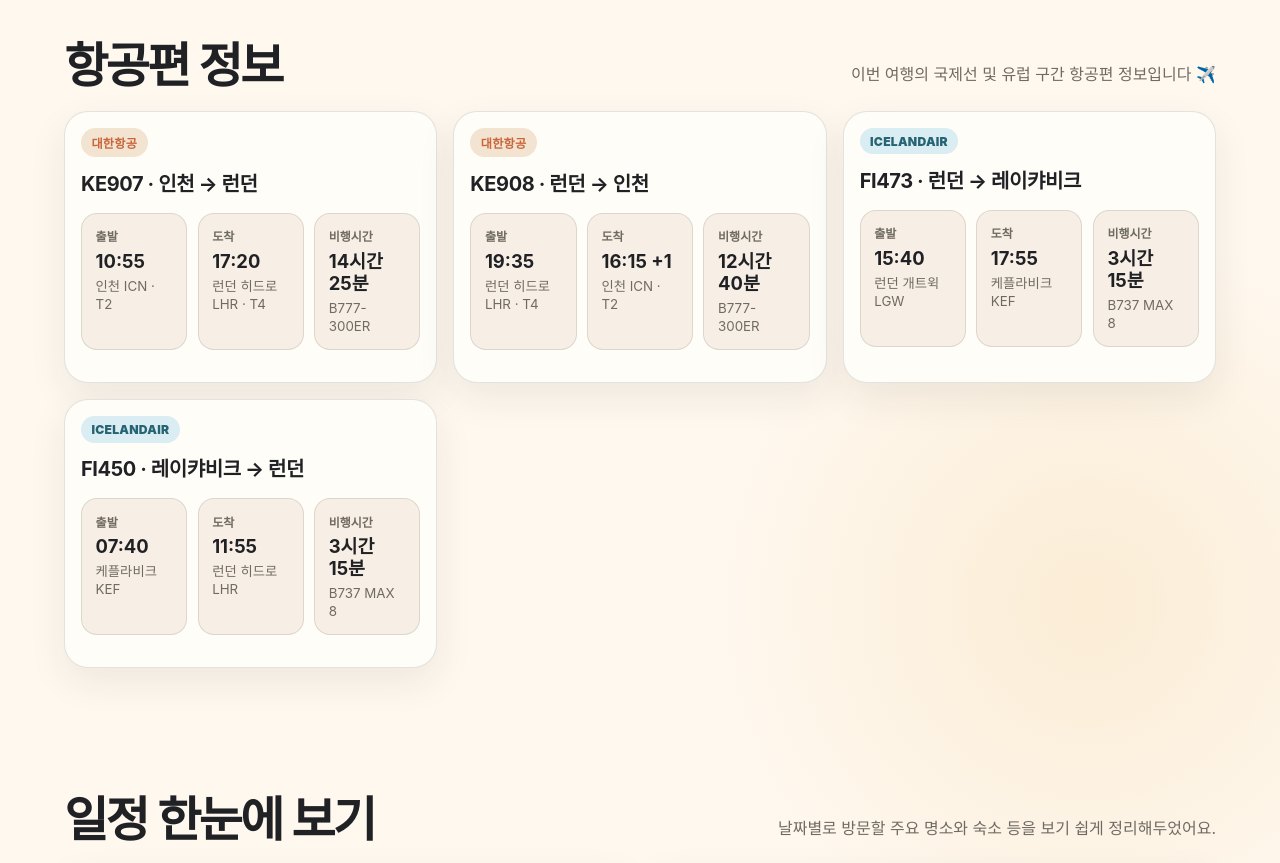
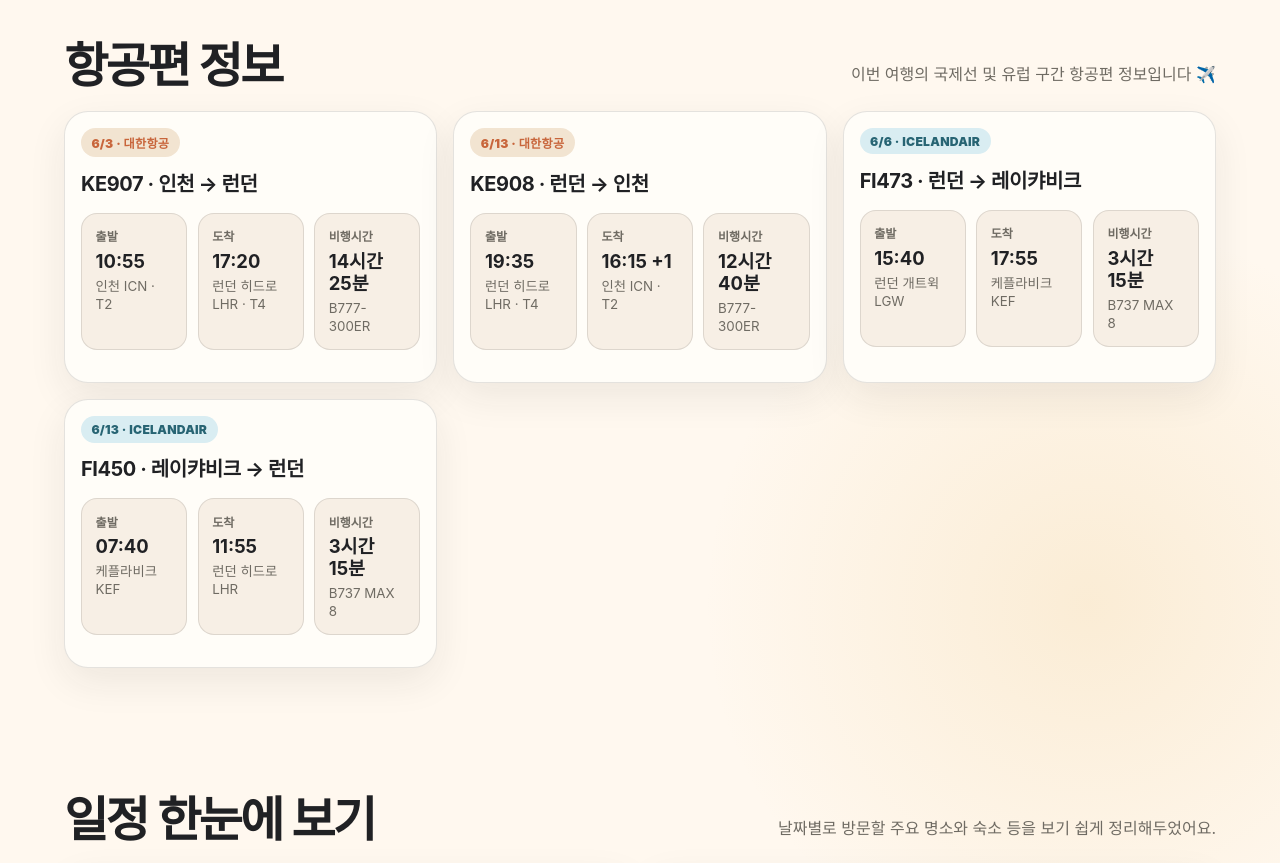
Before and after one commit to minyoungdo/2026trip, a plain HTML site: page index.html in a window 1280 px wide. Shown: the part 820-1683 px from the top of the page. Drawn offline with Linux system fonts and the light colour scheme; a script that the page names is missing.

Commit message:
Update index.html

```diff
--- a/index.html
+++ b/index.html
@@ -374,7 +374,6 @@
         </div>
       </aside>
     </section>
-
 <section id="flights">
   <div class="section-head">
     <h2>항공편 정보</h2>
@@ -387,7 +386,7 @@
     <article class="place-card">
 
       <div class="card-body">
-        <span class="tag">대한항공</span>
+        <span class="tag">6/3 · 대한항공</span>
         <h3>KE907 · 인천 → 런던</h3>
 
         <div class="flight-info">
@@ -410,6 +409,7 @@
           </div>
         </div>
 
+      </div>
     </article>
 
 
@@ -417,7 +417,7 @@
     <article class="place-card">
 
       <div class="card-body">
-        <span class="tag">대한항공</span>
+        <span class="tag">6/13 · 대한항공</span>
         <h3>KE908 · 런던 → 인천</h3>
 
         <div class="flight-info">
@@ -440,6 +440,7 @@
           </div>
         </div>
 
+      </div>
     </article>
 
 
@@ -447,7 +448,7 @@
     <article class="place-card">
 
       <div class="card-body">
-        <span class="tag ice">Icelandair</span>
+        <span class="tag ice">6/6 · Icelandair</span>
         <h3>FI473 · 런던 → 레이캬비크</h3>
 
         <div class="flight-info">
@@ -470,6 +471,7 @@
           </div>
         </div>
 
+      </div>
     </article>
 
 
@@ -477,7 +479,7 @@
     <article class="place-card">
 
       <div class="card-body">
-        <span class="tag ice">Icelandair</span>
+        <span class="tag ice">6/13 · Icelandair</span>
         <h3>FI450 · 레이캬비크 → 런던</h3>
 
         <div class="flight-info">
@@ -500,6 +502,7 @@
           </div>
         </div>
 
+      </div>
     </article>
 
   </div>
```
